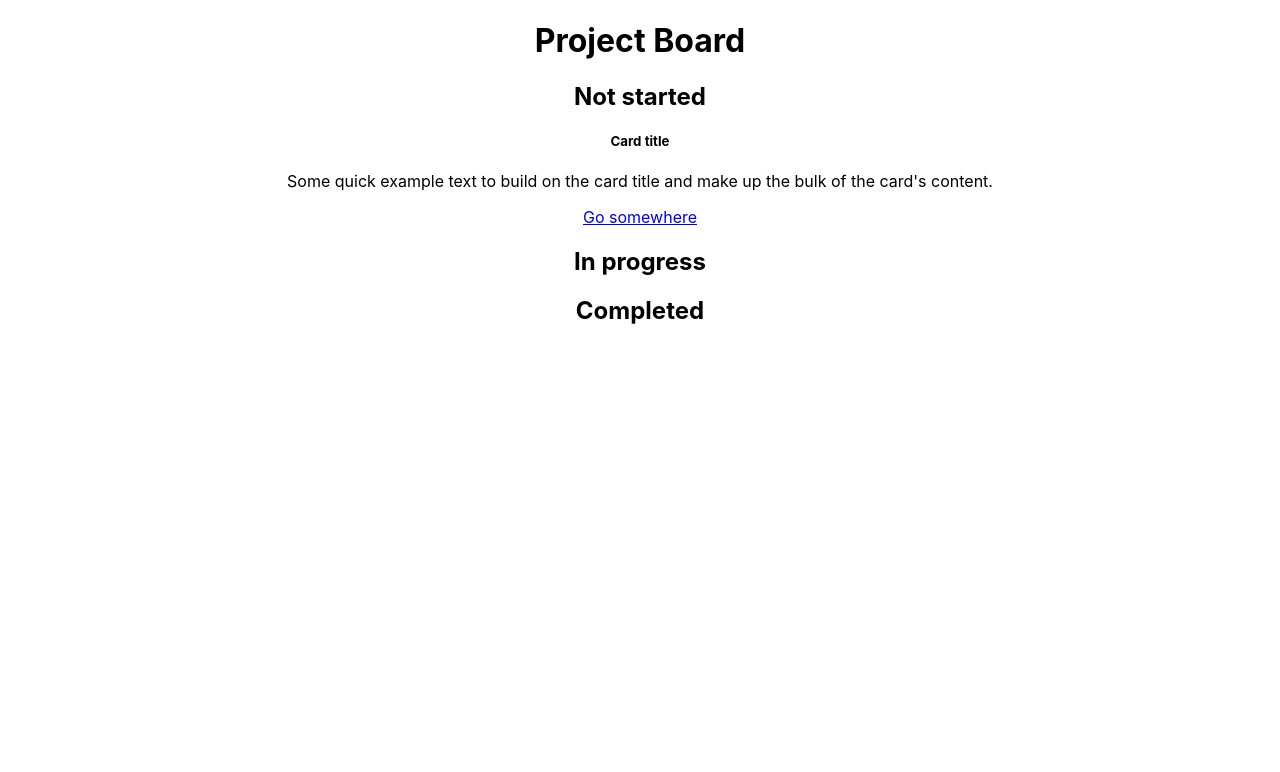
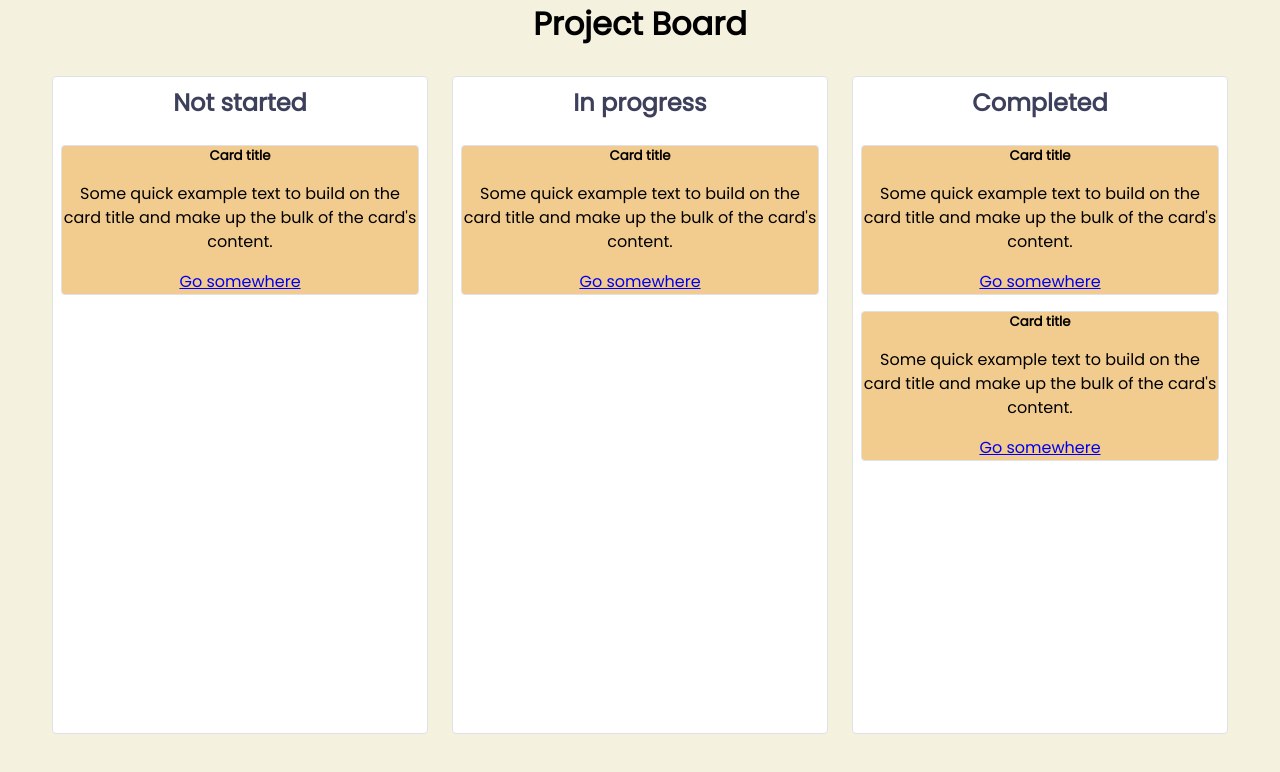
Before and after one commit to RealShivesh/react-project-board, a React (Create React App) app: page / in a window 1280 px wide. Shown: the top 772 px of the page. Built offline with nearby package versions, Linux system fonts and the light colour scheme.

Commit message:
basic styling

```diff
--- a/src/App.css
+++ b/src/App.css
@@ -1,38 +1,64 @@
 .App {
   text-align: center;
+  background-color: #f4f1de;
+  height: 100vh;
+  margin: 0;
 }
 
-.App-logo {
-  height: 40vmin;
-  pointer-events: none;
+h1,
+h2,
+h3,
+h4,
+h5,
+h6 {
+  margin: 0;
 }
 
-@media (prefers-reduced-motion: no-preference) {
-  .App-logo {
-    animation: App-logo-spin infinite 20s linear;
-  }
+.project-board {
+  display: flex;
+  flex-wrap: wrap;
+  justify-content: center;
+  flex-direction: row;
+  margin: 1em auto;
+  width: 100%;
+  max-width: 1200px;
 }
 
-.App-header {
-  background-color: #282c34;
-  min-height: 100vh;
+.column {
+  flex: 1;
+  margin: 0.75rem;
   display: flex;
   flex-direction: column;
+  justify-content: flex-start;
   align-items: center;
-  justify-content: center;
-  font-size: calc(10px + 2vmin);
-  color: white;
+  padding: 0.5rem;
+  border: 1px solid #dee2e6;
+  border-radius: 0.25rem;
+  background-color: #fff;
+  color: #3d405b;
+  font-size: 1rem;
+  font-weight: 400;
+  line-height: 1.5;
+  height: 80vh;
 }
 
-.App-link {
-  color: #61dafb;
+.card-stack {
+  display: flex;
+  flex-wrap: wrap;
+  align-items: center;
+  flex-direction: row;
+  margin: 1em auto;
+  width: 100%;
 }
 
-@keyframes App-logo-spin {
-  from {
-    transform: rotate(0deg);
-  }
-  to {
-    transform: rotate(360deg);
-  }
+.card {
+  width: 100%;
+  margin: 0.5rem 0;
+  border-radius: 0.25rem;
+  border: 1px solid #dee2e6;
+  background-color: #f2cc8f;
+  color: #000;
+  font-size: 1rem;
+  font-weight: 400;
+  line-height: 1.5;
 }
--- a/src/components/ProjectBoard.jsx
+++ b/src/components/ProjectBoard.jsx
@@ -2,19 +2,24 @@ import ProjectCard from './ProjectCard';
 
 const ProjectBoard = () => {
   return (
-    <div>
-      <div>
-        <div>
-          <h2>Not started</h2>
-          <div>
-            <ProjectCard />
-          </div>
+    <div className="project-board">
+      <div className="column">
+        <h2>Not started</h2>
+        <div className="card-stack">
+          <ProjectCard />
         </div>
-        <div>
-          <h2>In progress</h2>
+      </div>
+      <div className="column">
+        <h2>In progress</h2>
+        <div className="card-stack">
+          <ProjectCard />
         </div>
-        <div>
-          <h2>Completed</h2>
+      </div>
+      <div className="column">
+        <h2>Completed</h2>
+        <div className="card-stack">
+          <ProjectCard />
+          <ProjectCard />
         </div>
       </div>
     </div>
--- a/src/components/ProjectCard.jsx
+++ b/src/components/ProjectCard.jsx
@@ -2,21 +2,16 @@ import React from 'react';
 
 const ProjectCard = () => {
   return (
-    <div>
-      {/* make a card */}
     <div className="card">
-        <div className="card-body">
       <h5 className="card-title">Card title</h5>
       <p className="card-text">
-            Some quick example text to build on the card title and make up the
-            bulk of the card's content.
+        Some quick example text to build on the card title and make up the bulk
+        of the card's content.
       </p>
       <a href="#" className="btn btn-primary">
         Go somewhere
       </a>
     </div>
-      </div>
-    </div>
   );
 };
 
--- a/src/index.css
+++ b/src/index.css
@@ -1,8 +1,8 @@
+@import url('https://fonts.googleapis.com/css2?family=Poppins&display=swap');
+
 body {
   margin: 0;
-  font-family: -apple-system, BlinkMacSystemFont, 'Segoe UI', 'Roboto', 'Oxygen',
-    'Ubuntu', 'Cantarell', 'Fira Sans', 'Droid Sans', 'Helvetica Neue',
-    sans-serif;
+  font-family: 'Poppins', sans-serif;
   -webkit-font-smoothing: antialiased;
   -moz-osx-font-smoothing: grayscale;
 }
```
Lines whose indentation alone changed are shown as unchanged.
